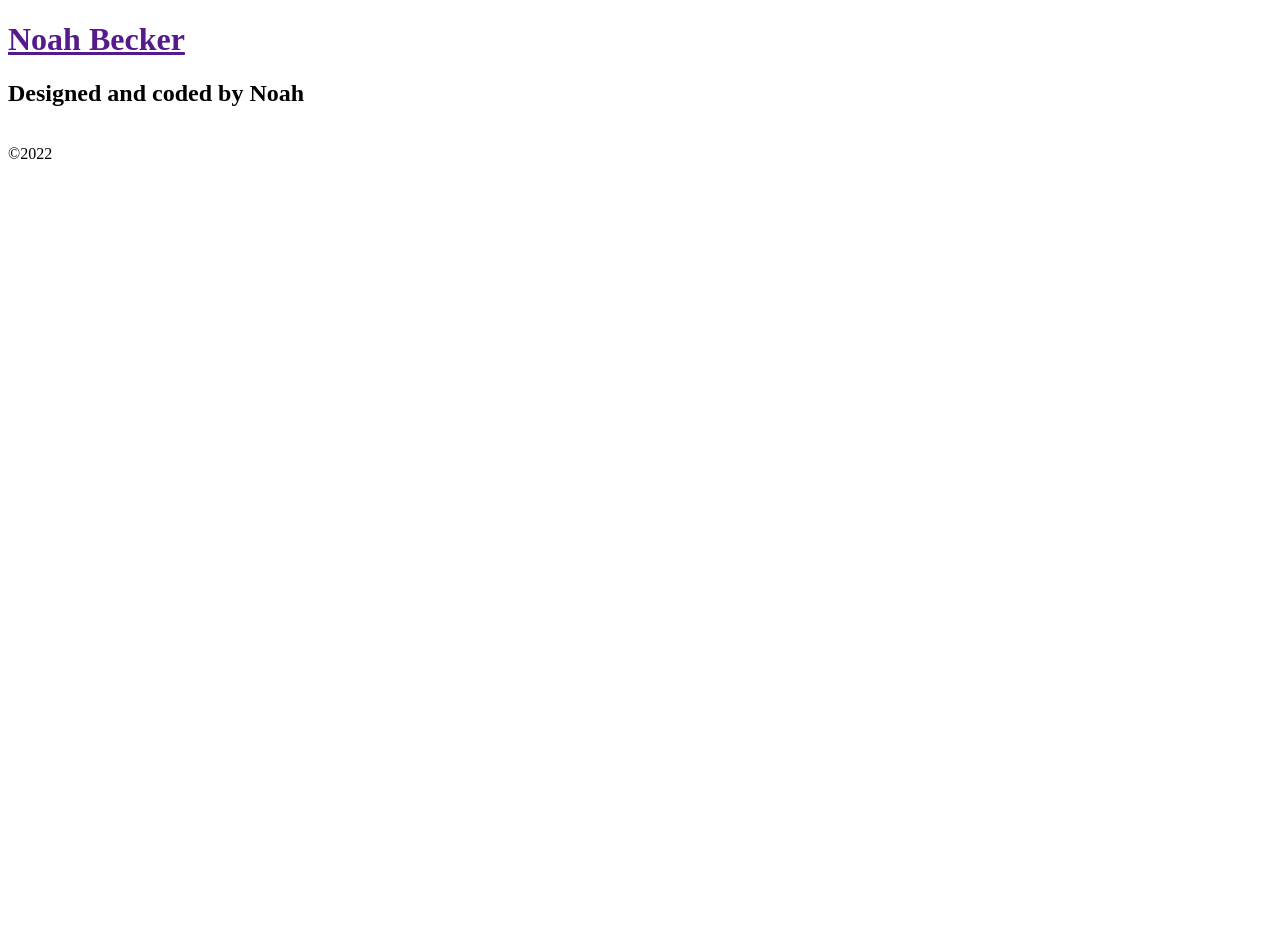
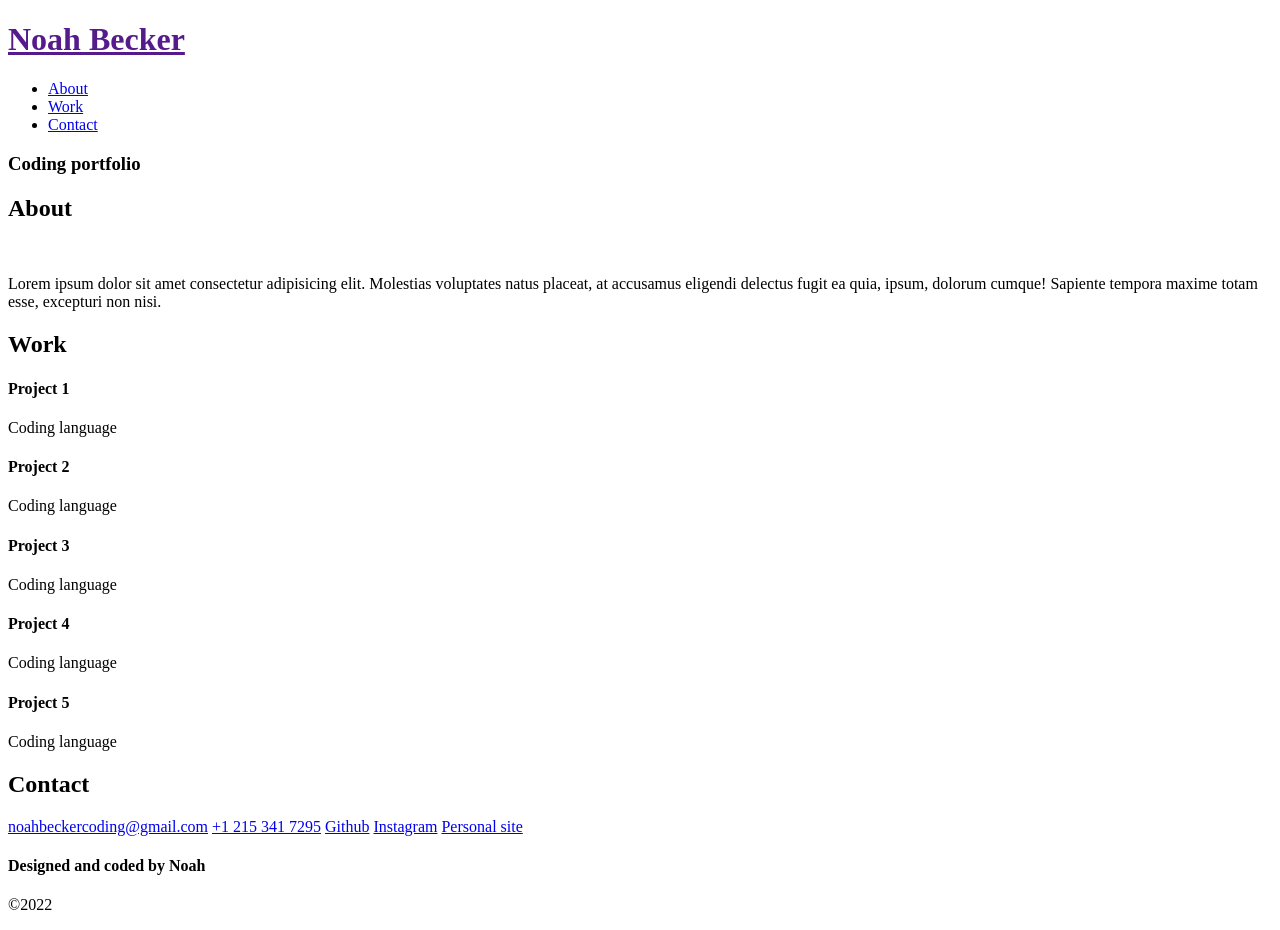
Before and after one commit to noah35becker/noah-becker-portfolio, a plain HTML site: page index.html in a window 1280 px wide. Before the commit the page ends 800 px from the top, so only its background shows below. Drawn offline with Linux system fonts and the light colour scheme.

Commit message:
html skeleton code completed

```diff
--- a/index.html
+++ b/index.html
@@ -5,10 +5,12 @@
     <head>
         <meta charset="UTF-8" />
         <link rel="stylesheet" href="./assets/css/style.css" />
-        <title>Noah Becker | Work Portfolio</title>
+        <title>Noah Becker | Coding Portfolio</title>
     </head>
 
     <body>
+
+        <!--header-->
         <header>
             <h1>
                 <a href="">Noah Becker</a>
@@ -16,16 +18,108 @@
 
             <nav>
                 <ul>
+                    <li>
+                        <a href="#about">About</a>
+                    </li>
 
+                    <li>
+                        <a href="#work">Work</a>
+                    </li>
+
+                    <li>
+                        <a href="#contact">Contact</a>
+                    </li>
                 </ul>
             </nav>
         </header>
 
+        <!--hero-->
+        <section class="hero">
+            <h3 class="hero-text">Coding portfolio</h3>
+        </section>
+
+        <main>
+
+            <!--About-->
+            <section id="about">
+
+                <h2>About</h2>
+
+                <img class="personal-photo">
+
+                <p class="bio">
+                    Lorem ipsum dolor sit amet consectetur adipisicing elit. Molestias voluptates natus placeat, at accusamus eligendi delectus fugit ea quia, ipsum, dolorum cumque! Sapiente tempora maxime totam esse, excepturi non nisi.
+                </p>
+
+            </section>
+
+            <!--Work-->
+            <section id="work">
+
+                <h2>Work</h2>
+
+                <div class="project">
+                    <div class="project-text-wrapper">
+                        <h4 class="project-title">Project 1</h4>
+                        <p class="project-coding-language">Coding language</p>
+                    </div>
+                </div>
+
+                <div class="project">
+                    <div class="project-text-wrapper">
+                        <h4 class="project-title">Project 2</h4>
+                        <p class="project-coding-language">Coding language</p>
+                    </div>
+                </div>
+
+                <div class="project">
+                    <div class="project-text-wrapper">
+                        <h4 class="project-title">Project 3</h4>
+                        <p class="project-coding-language">Coding language</p>
+                    </div>
+                </div>
+
+                <div class="project">
+                    <div class="project-text-wrapper">
+                        <h4 class="project-title">Project 4</h4>
+                        <p class="project-coding-language">Coding language</p>
+                    </div>
+                </div>
+
+                <div class="project">
+                    <div class="project-text-wrapper">
+                        <h4 class="project-title">Project 5</h4>
+                        <p class="project-coding-language">Coding language</p>
+                    </div>
+                </div>
+
+
+            </section>
+
+            <!--Contact-->
+            <section id="contact">
+
+                <h2>Contact</h2>
+
+                <a class="email" href="mailto:noahbeckercoding@gmail.com" target="_blank">noahbeckercoding@gmail.com</a>
+
+                <a class="phone" href="tel:+1-215-341-7295">+1 215 341 7295</a>
+
+                <a class="github" href="https://github.com/noah35becker" target="_blank">Github</a>
+
+                <a class="instagram" href="https://www.instagram.com/boahnecker/" target="_blank">Instagram</a>
+
+                <a class="personal-site" href="https://www.noahbeckermusic.com" target="_blank">Personal site</a>
+
+            </section>
+
+        </main>
+
         <footer>
-            <h2>Designed and coded by Noah</h2>
-            <br />
-            &copy;<script>document.write(new Date().getFullYear())</script>
+            <h4>Designed and coded by Noah</h4>
+            <p>&copy;<script>document.write(new Date().getFullYear())</script></p>
         </footer>
+
     </body>
 
 </html>
```
